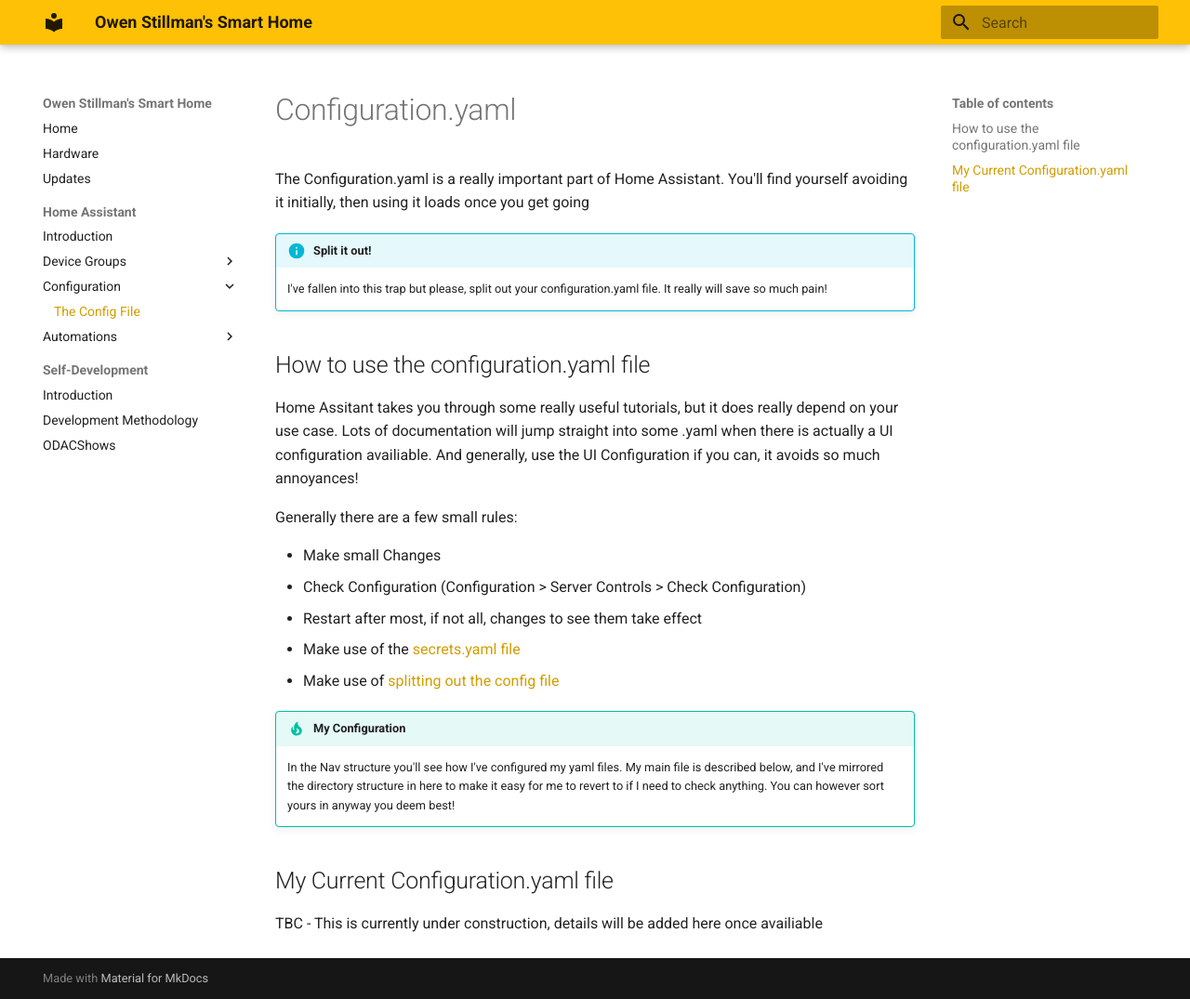
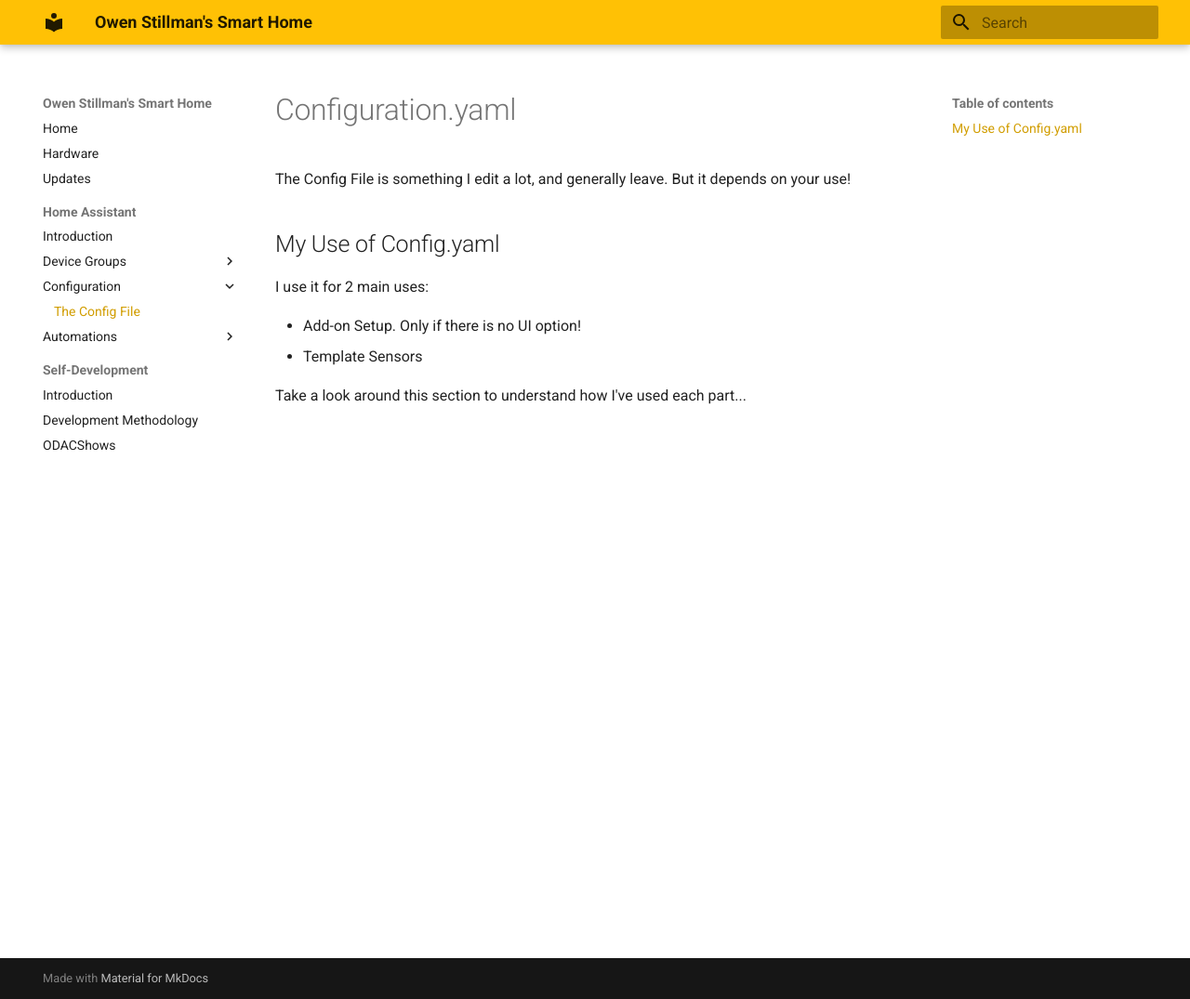
Before and after one commit to OStillman/HomeAssistant-Public, an MkDocs documentation site: the page built from docs/home-assistant/configuration/configuration_yaml.md, in a window 1280 px wide and 1075 px high. Shown: the whole window at 93% size. Built offline with MkDocs 1.6.1 and Material for MkDocs 9.7.7, drawn with Linux system fonts in a browser that asks for light colours.

Commit message:
Config Update

```diff
--- a/docs/home-assistant/configuration/configuration_yaml.md
+++ b/docs/home-assistant/configuration/configuration_yaml.md
@@ -1,24 +1,11 @@
 # Configuration.yaml
-The Configuration.yaml is a really important part of Home Assistant. You'll find yourself avoiding it initially, then using it loads once you get going
+The Config File is something I edit a lot, and generally leave. But it depends on your use!
 
-!!! info "Split it out!"
-    I've fallen into this trap but please, split out your configuration.yaml file. It really will save so much pain!
+## My Use of Config.yaml
 
-## How to use the configuration.yaml file
-Home Assitant takes you through some really useful tutorials, but it does really depend on your use case. Lots of documentation will jump straight into some .yaml when there is actually a UI configuration availiable. And generally, use the UI Configuration if you can, it avoids so much annoyances!
+I use it for 2 main uses:
 
-Generally there are a few small rules:
+- Add-on Setup. Only if there is no UI option!
+- Template Sensors
 
-- Make small Changes
-- Check Configuration (Configuration > Server Controls > Check Configuration)
-- Restart after most, if not all, changes to see them take effect
-- Make use of the [secrets.yaml file](https://www.home-assistant.io/docs/configuration/secrets/)
-- Make use of [splitting out the config file](https://www.home-assistant.io/docs/configuration/splitting_configuration/)
-
-!!! tip "My Configuration"
-    In the Nav structure you'll see how I've configured my yaml files. My main file is described below, and I've mirrored the directory structure in here to make it easy for me to revert to if I need to check anything. You can however sort yours in anyway you deem best!
-
-
-## My Current Configuration.yaml file
-
-TBC - This is currently under construction, details will be added here once availiable
+Take a look around this section to understand how I've used each part...
```
